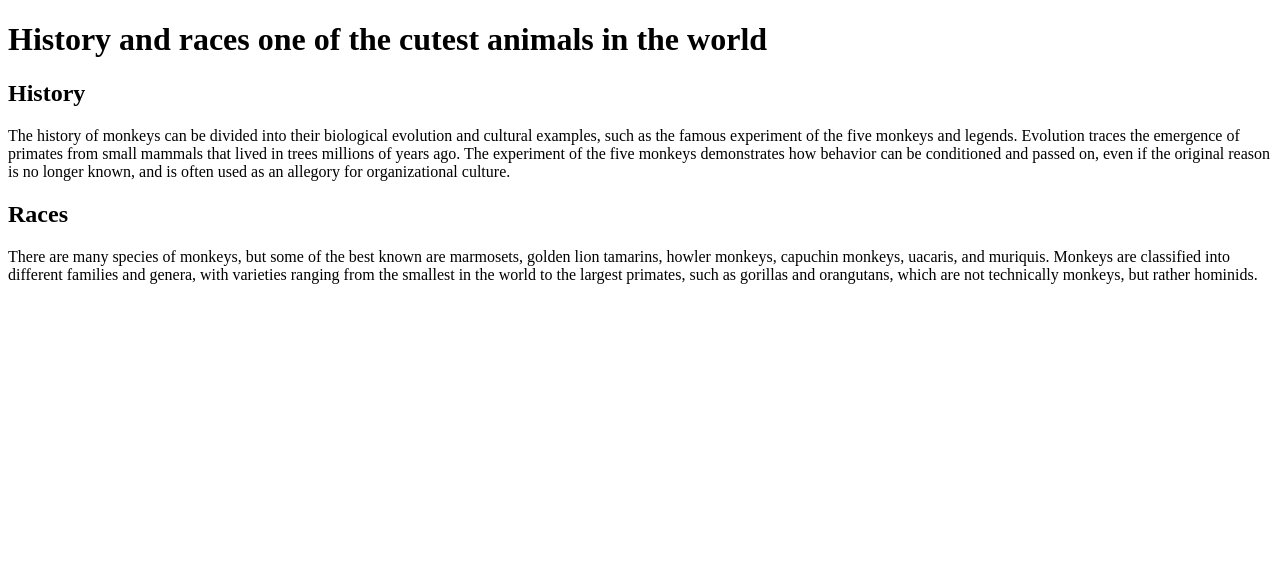
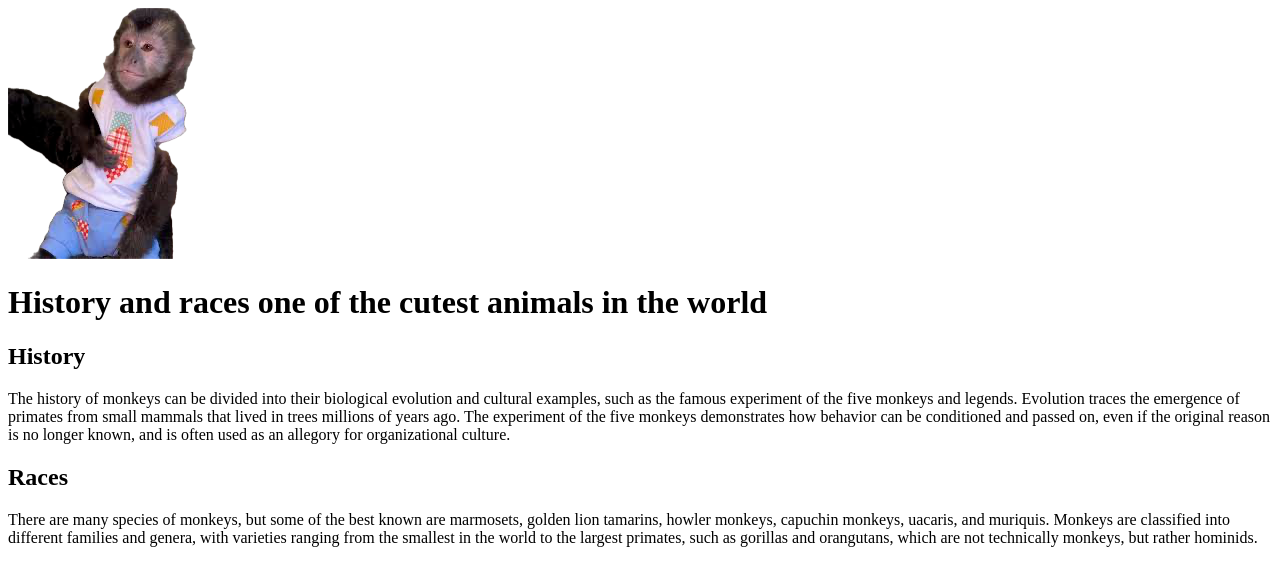
Before and after one commit to izadorettos/Projeto_site, a plain HTML site: page Index.html in a window 1280 px wide. Drawn offline with Linux system fonts and the light colour scheme.

Commit message:
Update Index.html

```diff
--- a/Index.html
+++ b/Index.html
@@ -4,6 +4,7 @@
     <meta charset="UTF-8">
     <meta name="viewport" content="width=device-width, initial-scale=1.0">
     <title>Monkeys</title>
+    <img src="Imagens/Fundo de moneky Removido.png" alt="monkey">
 </head>
 <body>
     <main>
```
